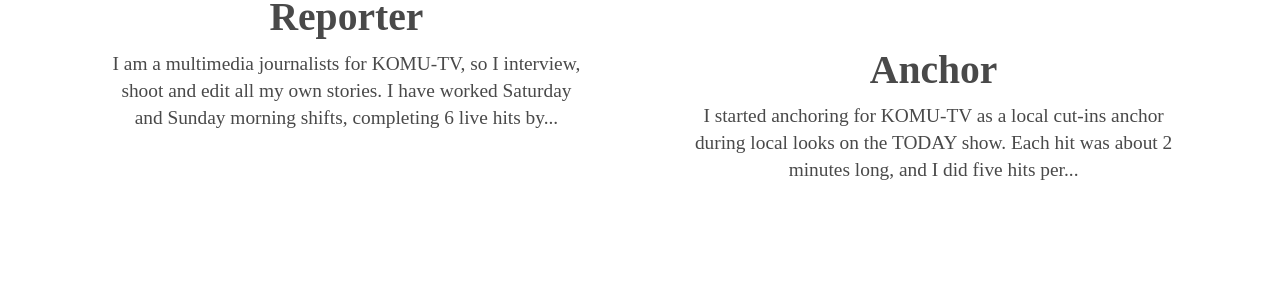
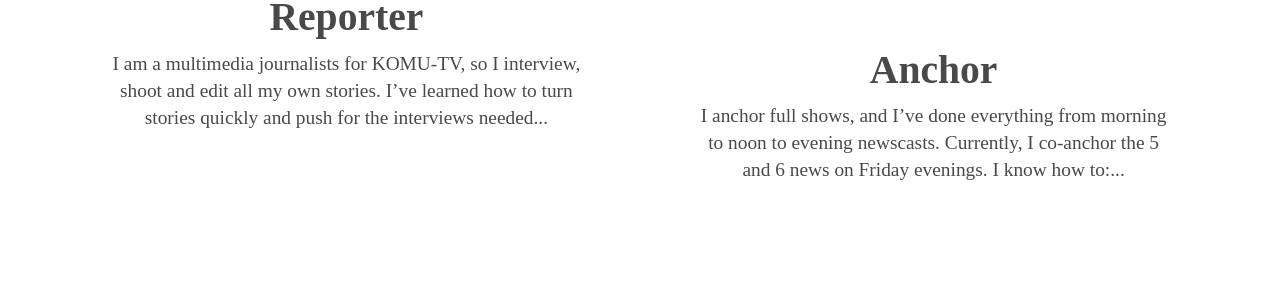
Before and after one commit to annabelthorpe/annabelthorpe.github.io, a Jekyll site: the page built from index.html, in a window 1280 px wide and 900 px high, scrolled down 1878 px, cut to the strip 207-496 px from the top of the window. Built offline with Jekyll 4.4.1, drawn with Linux system fonts in a browser that asks for light colours; some web fonts are replaced.

Commit message:
“update”

```diff
--- a/_posts/2017-02-01-reporter.markdown
+++ b/_posts/2017-02-01-reporter.markdown
@@ -6,7 +6,7 @@ categories:
 description:
 image: /assets/images/reporter.JPG
 ---
-I am a multimedia journalists for KOMU-TV, so I interview, shoot and edit all my own stories. I have worked Saturday and Sunday morning shifts, completing 6 live hits by the end of the morning. I've learned how to turn stories quickly and push for the interviews needed to tell the story best. Storytelling is my passion, and I am known for getting stories that accentuate interesting people and events in Columbia, MO.
+I am a multimedia journalists for KOMU-TV, so I interview, shoot and edit all my own stories. I've learned how to turn stories quickly and push for the interviews needed to tell the best story.
 
 I know how to:
 * pitch newsworthy stories
@@ -37,7 +37,8 @@ See more examples with accompanying articles and photos on KOMU's site below.
 * [Freedom Walk 5k raises awareness about human sex trafficking](https://www.komu.com/news/freedom-walk-5k-raises-awareness-about-human-sex-trafficking)
 
 <h4>VOSOTVOs and VOSOTTAGS</h4>
-<iframe src="<iframe src="https://www.komu.com/videoplayer/iframe_jw.cfm?video_id=54315" height="410" width="728" frameBorder="0" scrolling="auto" ></iframe>" height="410" width="728" frameBorder="0" scrolling="auto" ></iframe>
+<iframe src="https://www.komu.com/videoplayer/iframe_jw.cfm?video_id=54315" height="410" width="728" frameBorder="0" scrolling="auto" ></iframe>
+
 See more examples with accompanying articles and photos on KOMU's site below.
 
 
--- a/_posts/2017-02-04-anchor.markdown
+++ b/_posts/2017-02-04-anchor.markdown
@@ -4,7 +4,7 @@ title: "Anchor"
 date: 2017-02-09
 image: /assets/images/anchor.JPG
 ---
-I started anchoring for KOMU-TV as a local cut-ins anchor during local looks on the TODAY show. Each hit was about 2 minutes long, and I did five hits per morning. Now, I anchor a full 30 minute show on Thursday mornings from 4:30 a.m. to 5 a.m. I've also covered the noon show and a few evenings shows. I've become a morning and night person!
+I anchor full shows, and I've done everything from morning to noon to evening newscasts. Currently, I co-anchor the 5 and 6 news on Friday evenings.
 
 I know how to:
 * write scripts and teases
```
